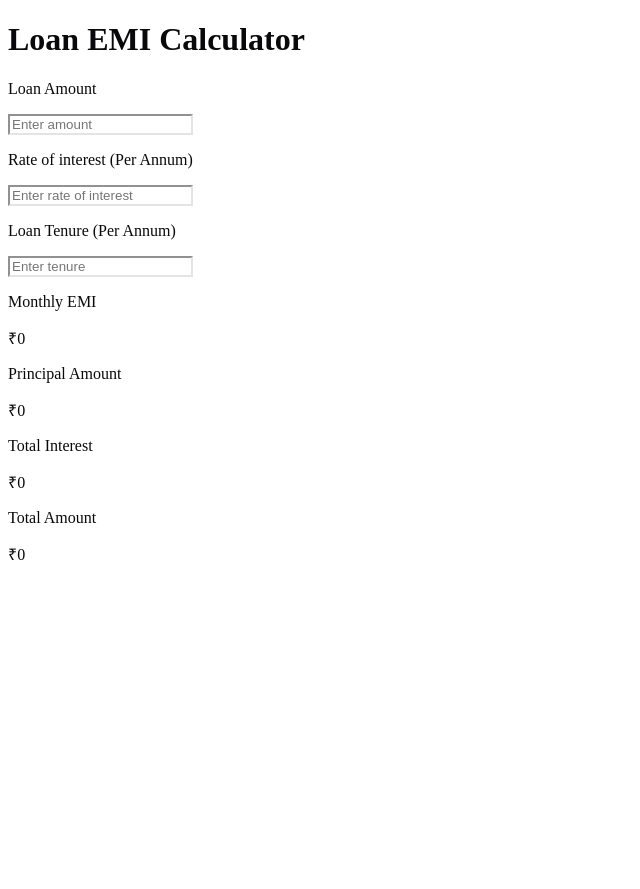
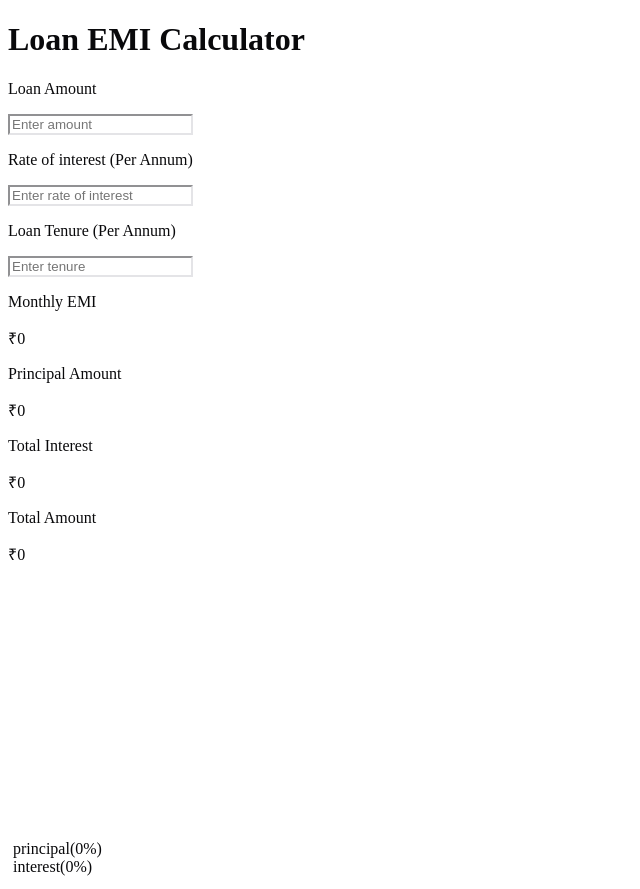
Before and after one commit to mukulpythondev/widesquare, a Next.js app in the folder frontend/: page /EmiCalculator in a window 1280 px wide. Shown: the whole page, without its empty margins (0-640 px from the left). Before the commit the page ends 800 px from the top, so only its background shows below. Built offline with nearby package versions, Linux system fonts and the light colour scheme.

Commit message:
new changes

```diff
--- a/frontend/src/components/Navbar.jsx
+++ b/frontend/src/components/Navbar.jsx
@@ -79,7 +79,7 @@ const Navbar = () => {
       initial={{ opacity: 0, y: -10 }}
       animate={{ opacity: 1, y: 0 }}
       transition={{ duration: 0.3 }}
-      className={`fixed inset-x-0 top-0 z-50 transition-all duration-300 ${
+      className={`fixed inset-x-0 top-0 z-50 transition-all duration-300 bg-white ${
         scrolled
           ? "bg-background/95 shadow-md backdrop-blur-lg border-b border-border"
           : "bg-background/80 backdrop-blur-md border-b border-border"
@@ -307,7 +307,7 @@ const NavLinks = ({ currentPath, user }) => {
   }, []);
 
   return (
-    <div className="flex space-x-6 items-center">
+    <div className="flex space-x-6 items-center ">
       {navLinks.map(({ name, path, icon: Icon }) => {
         const isActive =
           path === "/" ? currentPath === path : currentPath.startsWith(path);
@@ -374,7 +374,7 @@ const MobileNavLinks = ({
   const showSellerPanel = user && user.role === "seller";
 
   return (
-    <div className="flex flex-col space-y-1 pb-3">
+    <div className="flex flex-col space-y-1 pb-3 ">
       <div className="w-full px-3 py-1">
         <div className="border-t border-border"></div>
       </div>
--- a/frontend/src/components/emiCalculator/wrapper/Chart.jsx
+++ b/frontend/src/components/emiCalculator/wrapper/Chart.jsx
@@ -1,55 +1,107 @@
-import React from "react";
-import { Pie, PieChart, Cell, ResponsiveContainer } from "recharts";
+// Chart.jsx
+import React, { createContext, useContext, useId } from "react";
 import {
-  ChartContainer,
-  ChartLegend,
-  ChartLegendContent,
-  ChartTooltip,
-  ChartTooltipContent,
-} from "../ui/chart";
+  Pie,
+  PieChart,
+  Cell,
+  Tooltip,
+  Legend,
+  ResponsiveContainer,
+} from "recharts";
+
+const ChartContext = createContext(null);
 
 const chartConfig = {
   principal: {
     label: "Principal",
-    color: "hsl(var(--chart-1))",
+    color: "#E76E50",
   },
   interest: {
     label: "Interest",
-    color: "hsl(var(--chart-2))",
+    color: "#2A9D90",
   },
 };
 
-const COLORS = [
-  "hsl(var(--chart-1))",
-  "hsl(var(--chart-2))",
-];
+const COLORS = Object.values(chartConfig).map((conf) => conf.color);
 
-export const Chart = ({ data }) => (
-  <ChartContainer config={chartConfig} className="w-full max-w-[400px] min-h-[350px] bg-card rounded-xl shadow-lg p-4 sm:p-6 lg:mb-32">
-    <ResponsiveContainer width="100%" height={320}>
+export const Chart = ({ data }) => {
+  if (!data || !Array.isArray(data) || data.length === 0) {
+    return (
+      <div className="text-center text-sm text-gray-500">
+        No data available.
+      </div>
+    );
+  }
+
+  const total = data.reduce((acc, cur) => acc + cur.value, 0);
+
+  return (
+    <div className="w-full max-w-[400px] min-h-[60vh] mx-auto bg-white rounded-xl shadow-lg p-4 flex items-center justify-center">
+      <ChartContext.Provider value={{ config: chartConfig }}>
+        <ResponsiveContainer width="100%" height={300}>
           <PieChart>
-        <ChartTooltip cursor={false} content={<ChartTooltipContent hideLabel={false} />} />
+            <Tooltip content={<CustomTooltip />} />
             <Pie
               data={data}
               dataKey="value"
               nameKey="name"
               innerRadius={70}
               outerRadius={110}
+              stroke="#fff"
               strokeWidth={2}
-          // label={({ name, percent }) =>
-          //   `${name}: ${(percent * 100).toFixed(1)}%`
-          // }
               labelLine={false}
             >
               {data.map((entry, index) => (
                 <Cell key={`cell-${index}`} fill={COLORS[index % COLORS.length]} />
               ))}
             </Pie>
-        <ChartLegend
-          content={<ChartLegendContent nameKey="name" />}
-          className="mt-4 flex-wrap gap-2 [&>*]:basis-1/4 [&>*]:justify-center"
+            <Legend
+              content={<CustomLegend total={total} />}
+              layout="horizontal"
+              verticalAlign="bottom"
+              align="center"
             />
           </PieChart>
         </ResponsiveContainer>
-  </ChartContainer>
+      </ChartContext.Provider>
+    </div>
   );
+};
+
+// Custom Tooltip
+const CustomTooltip = ({ active, payload }) => {
+  if (active && payload && payload.length) {
+    const item = payload[0];
+    return (
+      <div className="bg-white p-2 border rounded shadow text-xs">
+        <strong>{item.name}</strong>: {item.value.toLocaleString()}
+      </div>
+    );
+  }
+  return null;
+};
+
+// Custom Legend
+const CustomLegend = ({ payload, total }) => {
+  if (!payload?.length) return null;
+
+  return (
+    <div className="flex flex-wrap justify-center gap-4 mt-4 text-sm">
+      {payload.map((item) => {
+        const percent = total
+          ? ((item.payload.value / total) * 100).toFixed(1)
+          : 0;
+        return (
+          <div key={item.value} className="flex items-center gap-1.5">
+            <span
+              className="w-3 h-3 rounded-sm"
+              style={{ backgroundColor: item.color }}
+            />
+            <span>{item.value.toLocaleString()}</span>
+            <span className="text-gray-500 text-xs">({percent}%)</span>
+          </div>
+        );
+      })}
+    </div>
+  );
+};
```
Also changed, not shown: frontend/src/components/emiCalculator/ui/chart.jsx (indentation only). Lines whose indentation alone changed are shown as unchanged.
